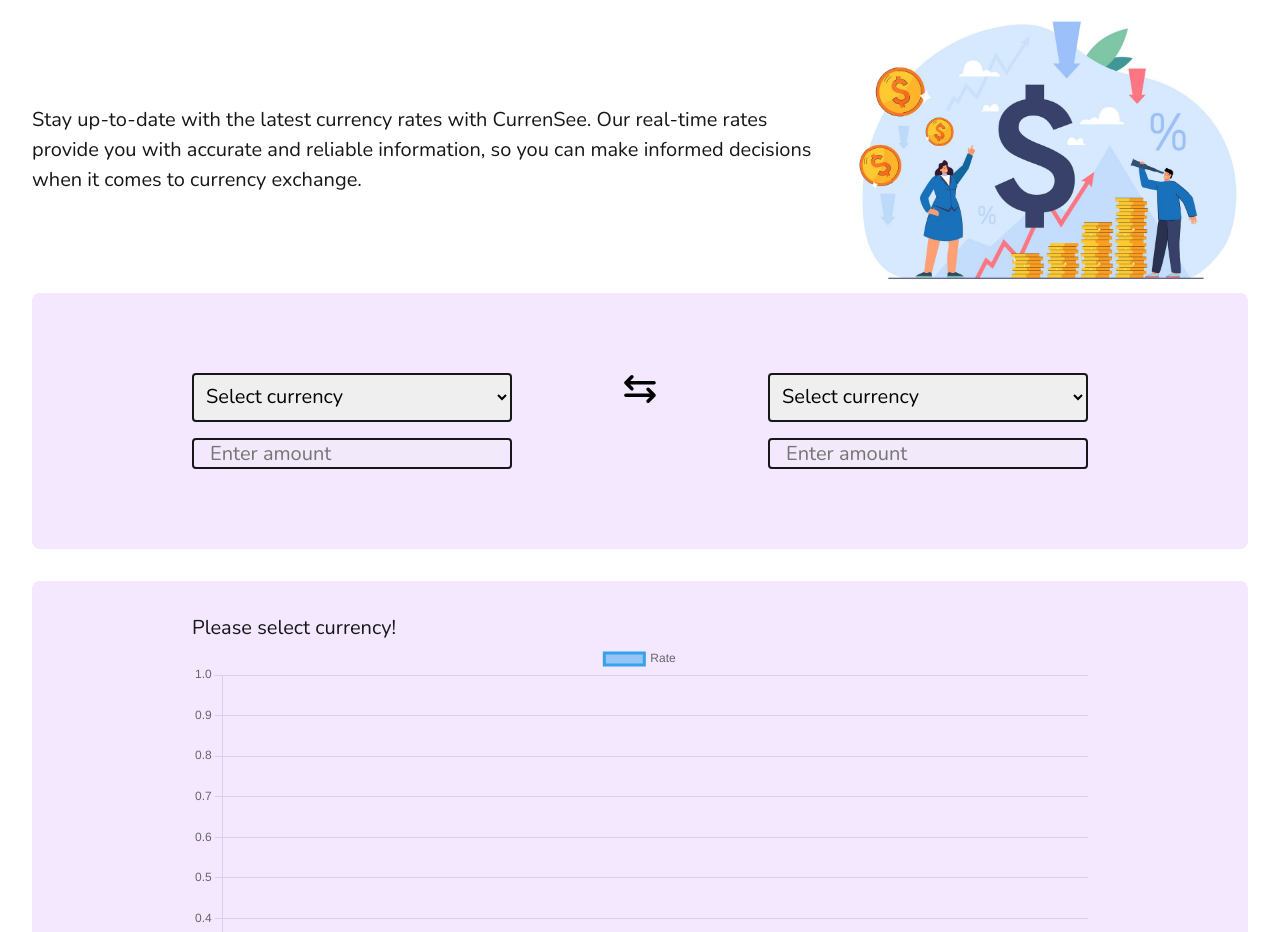
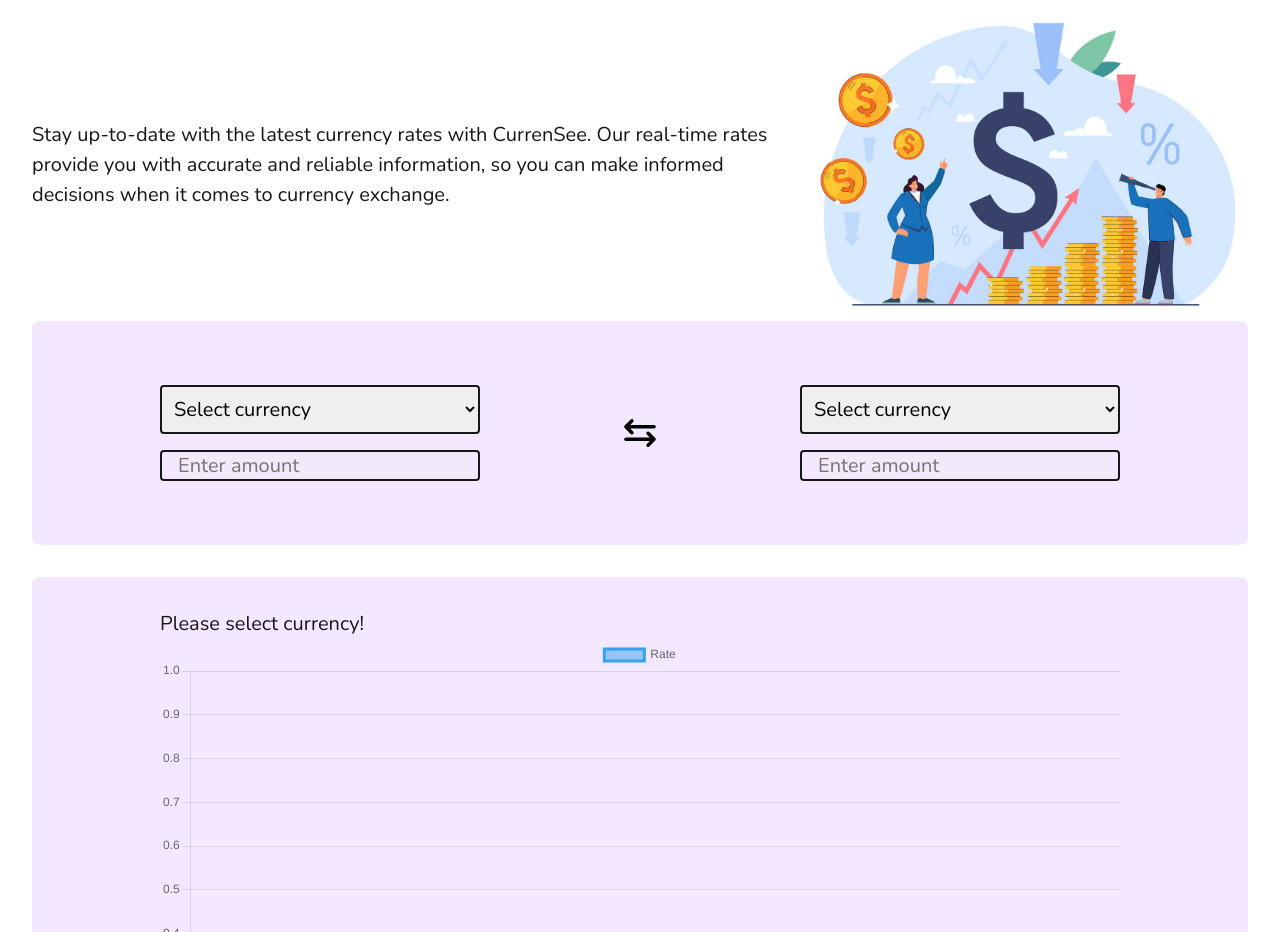
Before and after one commit to Surajit05021997/currency-converter, a Vue app: page / in a window 1280 px wide. Shown: the part 80-1012 px from the top of the page. Built offline with nearby package versions, Linux system fonts and the light colour scheme.

Commit message:
Added responsive design

```diff
--- a/index.html
+++ b/index.html
@@ -2,9 +2,9 @@
 <html lang="en">
   <head>
     <meta charset="UTF-8">
-    <link rel="icon" href="/favicon.ico">
+    <link rel="icon" href="/favicon.svg">
     <meta name="viewport" content="width=device-width, initial-scale=1.0">
-    <title>Vite App</title>
+    <title>Currensee Converter</title>
   </head>
   <body>
     <div id="app"></div>
--- a/src/components/AppHeader.vue
+++ b/src/components/AppHeader.vue
@@ -36,12 +36,29 @@ header{
   width: 3.5rem;
 }
 .hero-header {
-  display: grid;
-  grid-template-columns: 2fr 1fr;
+  display: flex;
+  flex-direction: column-reverse;
   align-items: center;
   gap: 1rem;
 }
 .hero-header-text {
+  text-align: center;
   font-size: 1.25rem;
 }
+.hero-header img {
+  width: 20rem;
+}
+@media (min-width: 768px) {
+  .hero-header {
+    flex-direction: row;
+  }
+  .hero-header-text {
+    text-align: left;
+  }
+}
+@media (min-width: 1024px) {
+  .hero-header img {
+    width: 27.5rem;
+  }
+}
 </style>
--- a/src/components/CurrencyChart.vue
+++ b/src/components/CurrencyChart.vue
@@ -111,7 +111,7 @@ export default {
 
 <style scoped>
 .chart-panel {
-  padding: 2rem 10rem;
+  padding: 1rem 1rem;
   border-radius: 8px;
   background-color: var(--clr-section-background);
   position: relative;
@@ -142,4 +142,16 @@ export default {
   from { transform : rotate(0turn) }
   to { transform : rotate(1turn) }
 }
+
+@media (min-width: 768px) {
+  .chart-panel {
+    padding: 2rem 4rem;
+  }
+}
+
+@media (min-width: 1024px) {
+  .chart-panel {
+    padding: 2rem 8rem;
+  }
+}
 </style>
--- a/src/components/CurrencyRatePanel.vue
+++ b/src/components/CurrencyRatePanel.vue
@@ -114,7 +114,7 @@ export default {
 
 <style scoped>
 .currency-rate-panel {
-  padding: 5rem 10rem;
+  padding: 1rem 1rem;
   display: flex;
   flex-direction: column;
   gap: 2rem;
@@ -123,13 +123,18 @@ export default {
 }
 .currency-selector-panel {
   display: flex;
+  gap: 1rem;
   justify-content: space-between;
-  align-items: start;
+  align-items: center;
+  flex-direction: column;
 }
 .left-panel, .right-panel {
   display: flex;
   flex-direction: column;
   gap: 1rem;
+}
+.currency-selector-panel img {
+  transform: rotate(90deg);
 }
 .curreny-selector {
   width: 20rem;
@@ -170,4 +175,24 @@ input:focus {
 [disabled] {
   cursor: not-allowed;
 }
+@media (min-width: 768px) {
+  .currency-rate-panel {
+    padding: 2rem 4rem;
+  }
+  .currency-selector-panel {
+    gap: 2rem;
+  }
+}
+@media (min-width: 1024px) {
+  .currency-rate-panel {
+    padding: 4rem 8rem;
+  }
+  .currency-selector-panel {
+    flex-direction: row;
+    gap: 0rem;
+  }
+  .currency-selector-panel img {
+    transform: rotate(0deg);
+  }
+}
 </style>
```
Also changed, not shown: public/favicon.svg (added), 1 other file (tests, documents, lock files or other folders).
